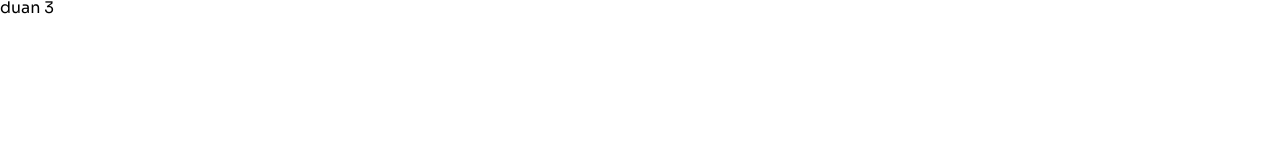
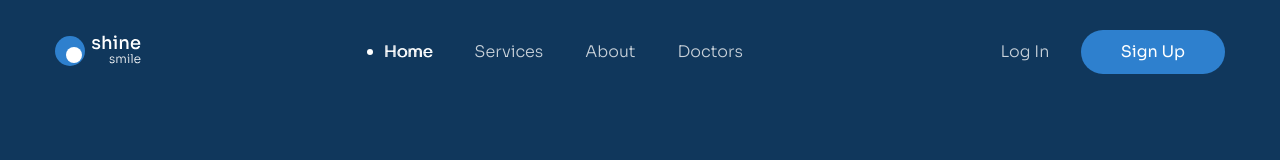
Before and after one commit to huydavi/duan3_galailaptrinh, a plain HTML site: page index.html in a window 1280 px wide. Drawn offline with Linux system fonts and the light colour scheme.

Commit message:
code header

```diff
--- a/assets/css/style.css
+++ b/assets/css/style.css
@@ -10,3 +10,86 @@ body {
   font-size: 1.6rem;
   font-family: "Sora", sans-serif;
 }
+
+/* dùng chung */
+a {
+  text-decoration: none;
+}
+
+.btn {
+  display: inline-block;
+  text-align: center;
+  min-width: 205px;
+  line-height: 60px;
+  border-radius: 999px;
+  background: #2e80ce;
+  color: #fff;
+  font-size: 1.8rem;
+  font-weight: 400;
+  font-style: normal;
+}
+
+.btn:hover {
+  opacity: 0.9;
+}
+
+/* code phan header */
+.header {
+  background-color: #10375c;
+  min-height: 100vh;
+  padding-top: 30px;
+}
+
+.container {
+  width: 1170px;
+  margin: 0 auto;
+  max-width: calc(100% - 48px);
+}
+
+.header-top {
+  display: flex;
+  justify-content: space-between;
+  align-items: center;
+}
+
+.navbar__list {
+  display: flex;
+}
+
+.navbar__link,
+.header__action--login {
+  padding: 8px 21px;
+  color: #c9d2da;
+  font-size: 1.6rem;
+  font-style: normal;
+  font-weight: 300;
+  line-height: 1.75; /* 175% */
+}
+
+.navbar__link--active,
+.navbar__link:hover {
+  color: #fff;
+  text-shadow: 1px 0 0 currentColor;
+}
+
+.navbar__link--active::before {
+  content: "";
+  display: inline-block;
+  width: 6px;
+  height: 6px;
+  background-color: #fff;
+  border-radius: 50%;
+  position: relative;
+  top: -2px;
+  right: 11px;
+}
+
+.header__action--sign-up {
+  min-width: 144px;
+  line-height: 44px;
+  font-size: 1.6rem;
+}
+
+.header__action--login {
+  margin-right: 7px;
+}
--- a/index.html
+++ b/index.html
@@ -93,6 +93,32 @@
     <title>shine smile</title>
   </head>
   <body>
-    <h1>duan 3</h1>
+    <header class="header">
+      <div class="container">
+        <div class="header-top">
+            <a href=""><img src="assets/img/Logo.svg" alt="" class="logo">
+            <nav class="navbar">
+              <ul class="navbar__list">
+                <li class="navbar__item">
+                  <a href="" class="navbar__link navbar__link--active">Home</a>
+                </li>
+                <li class="navbar__item">
+                  <a href="" class="navbar__link">Services</a>
+                </li>
+                <li class="navbar__item">
+                  <a href="" class="navbar__link">About</a>
+                </li>
+                <li class="navbar__item">
+                  <a href="" class="navbar__link">Doctors</a>
+                </li>
+              </ul>
+            </nav>
+            <div class="header__action">
+              <a href="" class="header__action--login">Log In</a>
+              <a href="" class="btn header__action--sign-up">Sign Up</a>
+            </div>
+        </div>
+      </div>
+    </header>
   </body>
 </html>
```
Also changed, not shown: assets/img/Logo.svg (added).
